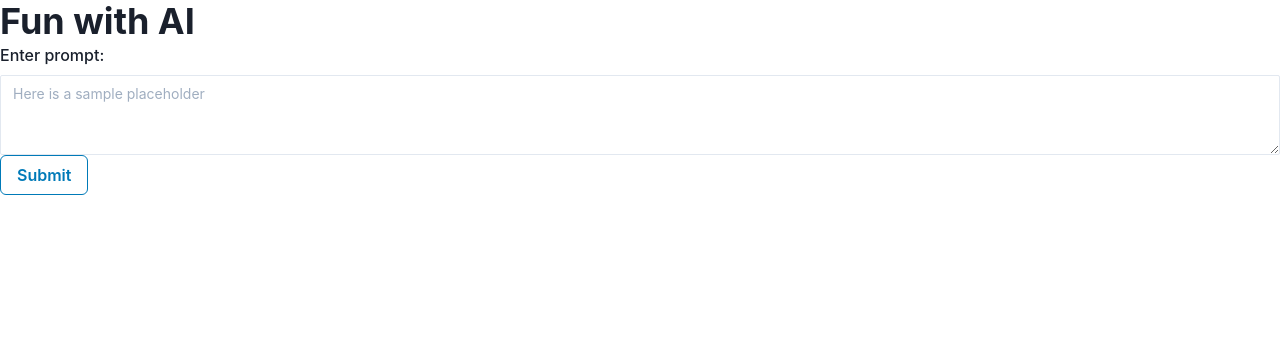
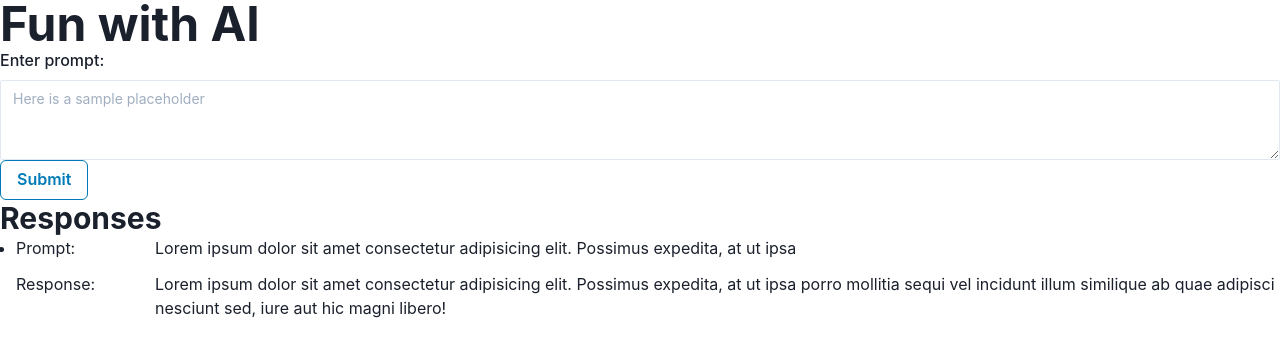
Before and after one commit to dpirrott/shopify-frontend-challenge, a React (Create React App) app in the folder client/: page / in a window 1280 px wide. Shown: the top 356 px of the page. Built offline with nearby package versions, Linux system fonts and the light colour scheme.

Commit message:
Create reponseList and response components, plain styling for now

```diff
--- a/client/src/App.js
+++ b/client/src/App.js
@@ -1,12 +1,16 @@
 import "./App.css";
 import Form from "./Form";
+import { ResponseList } from "./ResponseList";
 import { Heading } from "@chakra-ui/react";
 
 function App() {
   return (
     <div className="App">
-      <Heading as="h1">Fun with AI</Heading>
+      <Heading as="h1" size="2xl">
+        Fun with AI
+      </Heading>
       <Form />
+      <ResponseList />
     </div>
   );
 }
--- /dev/null
+++ b/client/src/Response.jsx
@@ -0,0 +1,26 @@
+import { Flex, Text } from "@chakra-ui/react";
+import React from "react";
+
+export const Response = () => {
+  return (
+    <div>
+      <Flex direction="column" gap={3}>
+        <Flex direction="row" justify="space-between">
+          <Text width="11%">Prompt:</Text>
+          <Text width="89%">
+            Lorem ipsum dolor sit amet consectetur adipisicing elit. Possimus
+            expedita, at ut ipsa
+          </Text>
+        </Flex>
+        <Flex direction="row" justify="space-between">
+          <Text width="11%">Response:</Text>
+          <Text width="89%">
+            Lorem ipsum dolor sit amet consectetur adipisicing elit. Possimus
+            expedita, at ut ipsa porro mollitia sequi vel incidunt illum
+            similique ab quae adipisci nesciunt sed, iure aut hic magni libero!
+          </Text>
+        </Flex>
+      </Flex>
+    </div>
+  );
+};
--- /dev/null
+++ b/client/src/ResponseList.jsx
@@ -0,0 +1,21 @@
+import { Heading, ListItem, UnorderedList } from "@chakra-ui/react";
+import React from "react";
+import { Response } from "./Response";
+
+export const ResponseList = () => {
+  const generateListItems = () => {};
+
+  return (
+    <div>
+      <Heading as="h3" size="lg">
+        Responses
+      </Heading>
+
+      <UnorderedList>
+        <ListItem>
+          <Response />
+        </ListItem>
+      </UnorderedList>
+    </div>
+  );
+};
```
